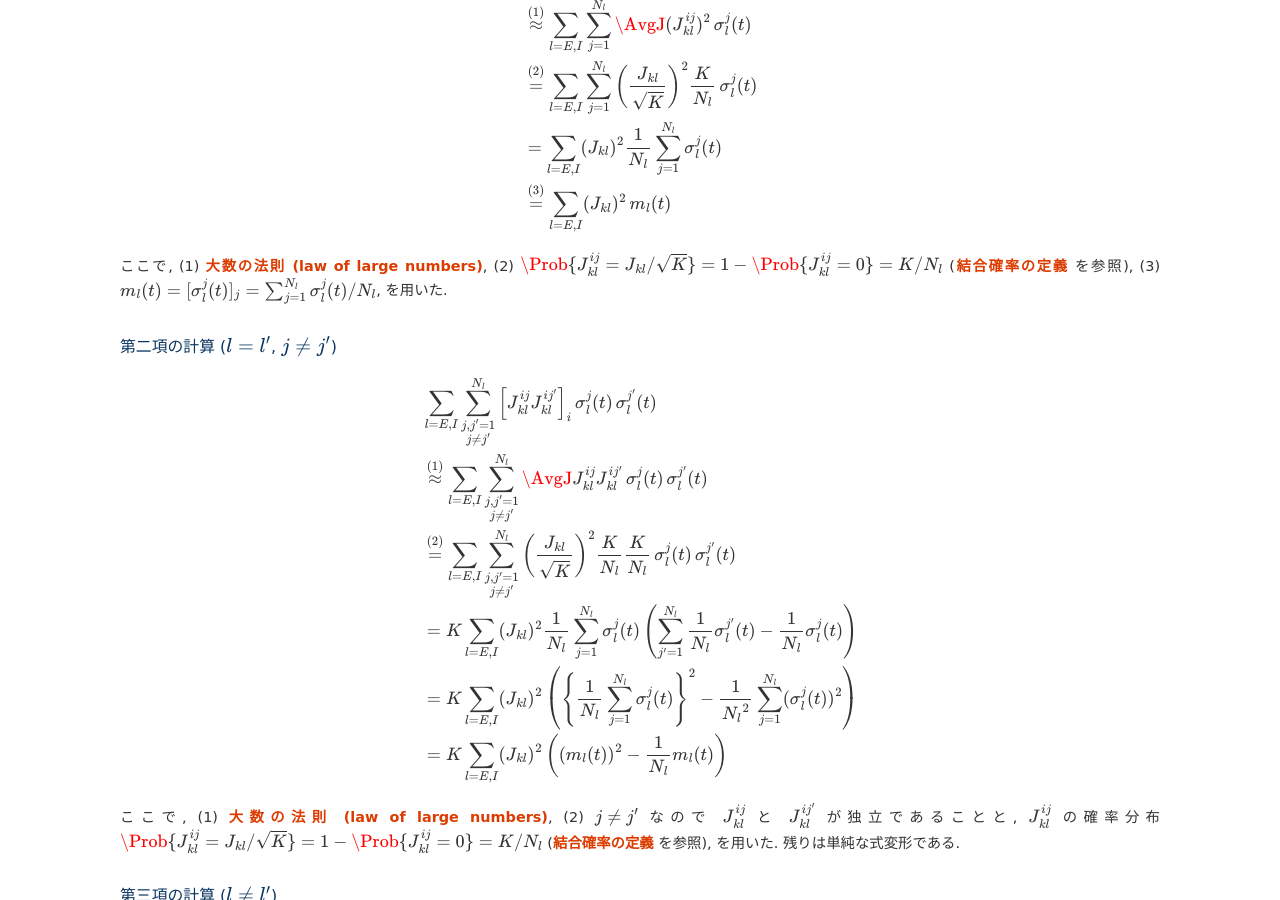
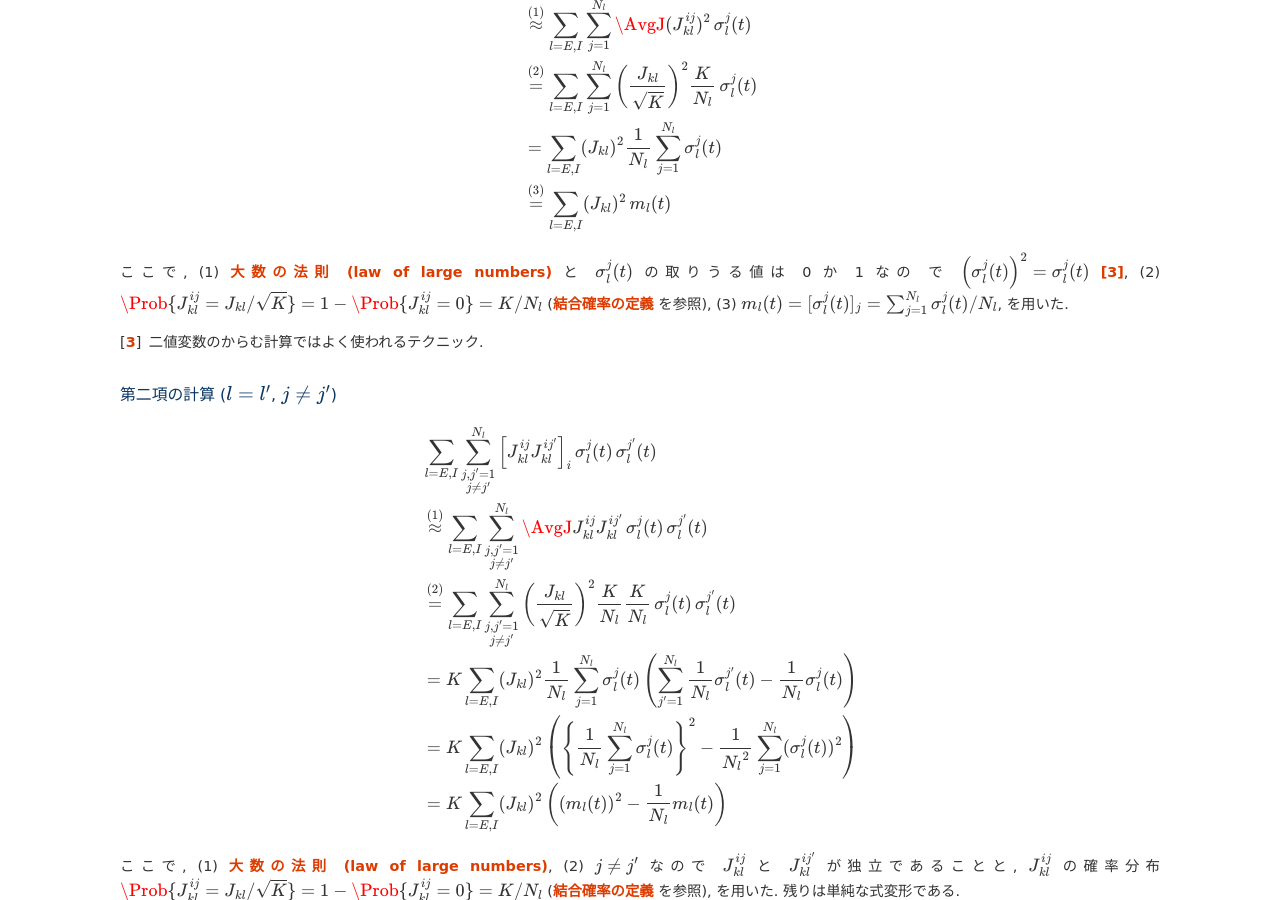
Before and after one commit to tkf/balance-tutorial-ja, a Sphinx documentation site: the page built from source/binary_network/fluctuations_of_input.rst, in a window 1280 px wide and 900 px high, scrolled down 2899 px. Built offline with Sphinx 7.4.7, drawn with Linux system fonts in a browser that asks for light colours; formulas are drawn with MathJax 3.

Commit message:
\sigma^2 の計算テクニックを最初に現れる場所で言及

```diff
--- a/source/binary_network/fluctuations/temporal_fluctuations.rst
+++ b/source/binary_network/fluctuations/temporal_fluctuations.rst
@@ -94,7 +94,7 @@
    & \overset{(1)} =
      \Avg{
      \left[
-       \left\{ \sigma_l^j(t) \right\}^2
+       \left( \sigma_l^j(t) \right)^2
      \right]_j
      }_t
      -
--- a/source/binary_network/fluctuations_of_input.rst
+++ b/source/binary_network/fluctuations_of_input.rst
@@ -286,12 +286,15 @@
      m_l(t)
 
 ここで,
-(1) :ref:`lln`,
+(1) :ref:`lln` と :math:`\sigma_l^j(t)` の取りうる値は 0 か 1 なの
+で :math:`\left( \sigma_l^j(t) \right)^2 = \sigma_l^j(t)` [#]_,
 (2) :math:`\Prob \{ J_{kl}^{ij} = J_{kl}/\sqrt K \}
 = 1 - \Prob \{ J_{kl}^{ij} = 0 \} = K/N_l`
 (|def:J| を参照),
 (3) :math:`m_l(t) = [\sigma_l^j(t)]_j = \sum_{j=1}^{N_l} \sigma_l^j(t) / N_l`,
 を用いた.
+
+.. [#] 二値変数のからむ計算ではよく使われるテクニック.
 
 
 第二項の計算 (:math:`l = l'`, :math:`j \neq j'`)
```
Also changed, not shown: other parts of source/binary_network/fluctuations/temporal_fluctuations.rst (+1 -3 lines).
